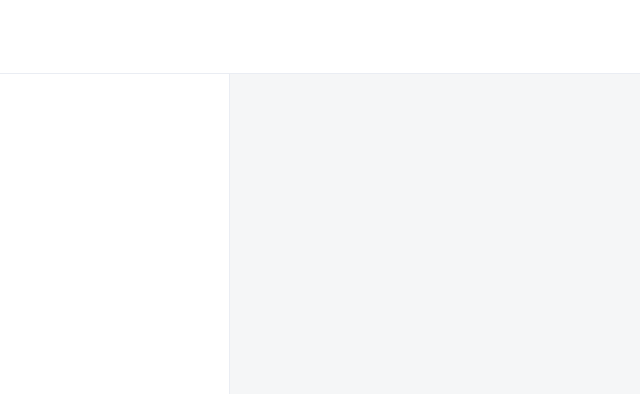
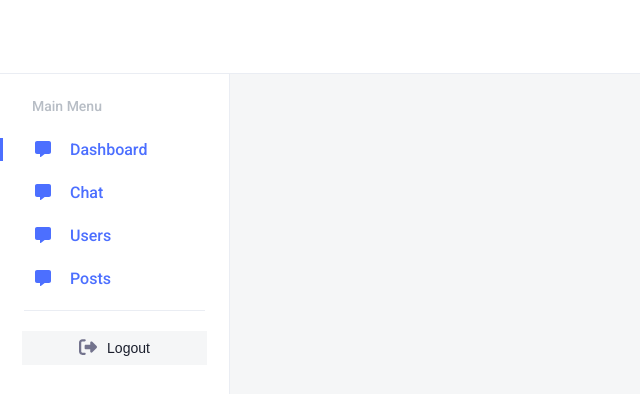
Before and after one commit to nhamuliak/app-social, an Angular app: page /auth in a window 1280 px wide. Shown: the top 394 px of the page, without its empty margins (0-640 px from the left). Built offline with nearby package versions, Linux system fonts and the light colour scheme.

Commit message:
Implemented aside section for the project

```diff
--- a/src/app/app.component.html
+++ b/src/app/app.component.html
@@ -7,7 +7,31 @@
 <!--TODO:: create a home / main component-->
 
 <header class="header"></header>
-<aside class="aside"></aside>
+<aside class="aside">
+	<h3 class="aside-title">Main Menu</h3>
+	<nav class="aside-menu">
+		<a href="#" class="active">
+			<fa-icon [icon]="faMessage"></fa-icon>
+			Dashboard
+		</a>
+		<a href="#">
+			<fa-icon [icon]="faMessage"></fa-icon>
+			Chat
+		</a>
+		<a href="#">
+			<fa-icon [icon]="faMessage"></fa-icon>
+			Users
+		</a>
+		<a href="#">
+			<fa-icon [icon]="faMessage"></fa-icon>
+			Posts
+		</a>
+	</nav>
+	<button class="aside-logout">
+		<fa-icon [icon]="faRightFromBracket"></fa-icon>
+		Logout
+	</button>
+</aside>
 <main class="main">
 	<router-outlet></router-outlet>
 </main>
--- a/src/app/app.component.scss
+++ b/src/app/app.component.scss
@@ -25,6 +25,75 @@ $aside-width: 230px;
 	background-color: #fff;
 }
 
+.aside-title {
+	color: rgba(111, 124, 139, 0.5);
+	font-size: 14px;
+	font-weight: 500;
+	margin: 24px 32px;
+}
+
+.aside-menu {
+	flex-direction: column;
+
+	&:after {
+		content: "";
+		display: block;
+		margin: 20px 24px;
+		border-bottom: 1px solid #EAEDF3;
+	}
+
+	a {
+		display: block;
+		padding: 2px 32px;
+		border-left: 3px solid #fff;
+		transition: all .2s linear;
+		margin-bottom: 20px;
+
+		fa-icon {
+			margin-right: 15px;
+		}
+
+		&.active {
+			border-left-color: #4C6FFF;
+		}
+
+		&:hover {
+			border-left-color: #4C6FFF;
+			border-bottom: none;
+		}
+	}
+}
+
+.aside-logout {
+	margin: 0 22px;
+	width: calc(100% - 44px);
+	display: flex;
+	align-items: center;
+	justify-content: center;
+	background: #F5F6F7;
+	height: 34px;
+	font-size: 14px;
+	font-weight: 500;
+	color: #1A1E2C;
+	transition: all .15s linear;
+
+	fa-icon {
+		margin-right: 10px;
+		font-size: 18px;
+		color: #73738D;
+		transition: all .15s linear;
+	}
+
+	&:hover {
+		background: $primary;
+		color: #fff;
+
+		fa-icon {
+			color: #fff;
+		}
+	}
+}
+
 .main {
 	margin-top: $header-height;
 	margin-left: $aside-width;
--- a/src/app/app.component.ts
+++ b/src/app/app.component.ts
@@ -1,8 +1,14 @@
 import { Component } from "@angular/core";
+import { faArrowLeft, faMessage, faRightFromBracket } from "@fortawesome/free-solid-svg-icons";
+import { IconDefinition } from "@fortawesome/fontawesome-svg-core";
 
 @Component({
 	selector: "app-root",
 	templateUrl: "./app.component.html",
 	styleUrls: ["./app.component.scss"]
 })
-export class AppComponent {}
+export class AppComponent {
+	public faMessage: IconDefinition = faMessage;
+	protected readonly faArrowLeft = faArrowLeft;
+	protected readonly faRightFromBracket = faRightFromBracket;
+}
--- a/src/app/app.module.ts
+++ b/src/app/app.module.ts
@@ -3,10 +3,12 @@ import { BrowserModule } from "@angular/platform-browser";
 
 import { AppRoutingModule } from "./app-routing.module";
 import { AppComponent } from "./app.component";
+import { FaIconComponent } from "@fortawesome/angular-fontawesome";
+import { HttpClientModule } from "@angular/common/http";
 
 @NgModule({
 	declarations: [AppComponent],
-	imports: [BrowserModule, AppRoutingModule],
+	imports: [BrowserModule, AppRoutingModule, FaIconComponent, HttpClientModule],
 	providers: [],
 	bootstrap: [AppComponent]
 })
--- a/src/app/modules/chat/pages/chat-list/chat-list.component.ts
+++ b/src/app/modules/chat/pages/chat-list/chat-list.component.ts
@@ -8,7 +8,7 @@ import { Observable } from "rxjs";
 	styleUrl: "./chat-list.component.scss"
 })
 export class ChatListComponent implements OnInit {
-	public chatList$: Observable<any[]>;
+	public chatList$: Observable<unknown[]>;
 
 	constructor(private chatService: ChatService) {}
 
--- a/src/app/modules/chat/services/chat.service.ts
+++ b/src/app/modules/chat/services/chat.service.ts
@@ -8,7 +8,7 @@ import { HttpClient } from "@angular/common/http";
 export class ChatService {
 	constructor(private _http: HttpClient) {}
 
-	public getChatList(): Observable<any[]> {
+	public getChatList(): Observable<unknown[]> {
 		const data = new Array(40).fill("").map((_, index) => index + 1);
 
 		return of(data).pipe(delay(500));
```
Also changed, not shown: 2 other files (tests, documents, lock files or other folders).
